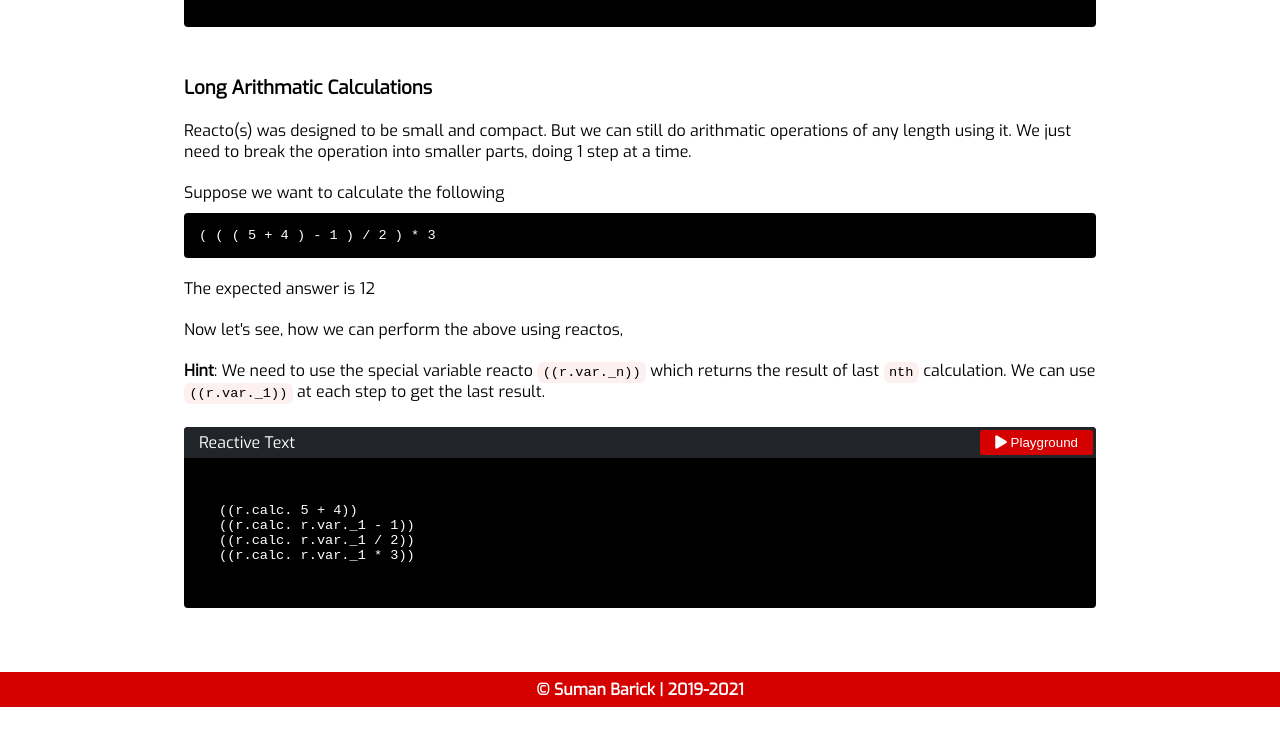
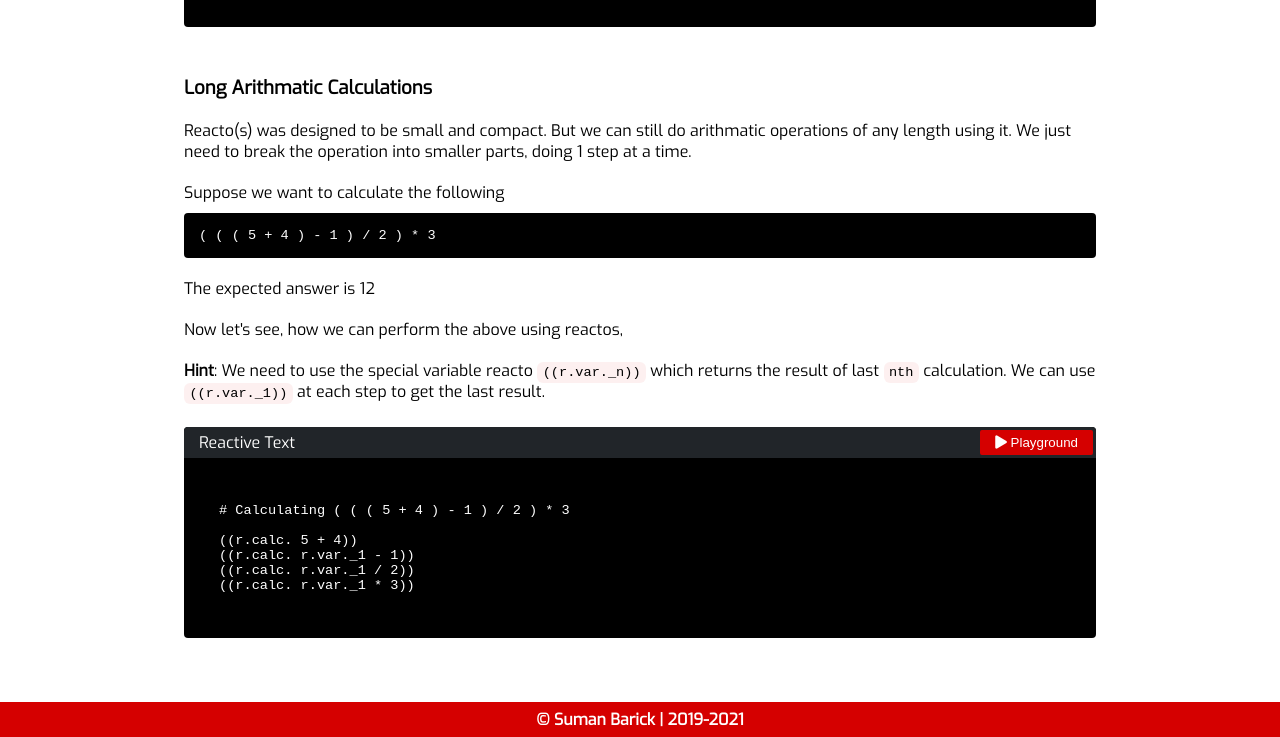
Before and after one commit to reactale/reacto, a Gatsby site in the folder gatsby-src/: page /docs/recipes in a window 1280 px wide. Shown: the part 716-1453 px from the top of the page. Before the commit the page ends 1423 px from the top, so only its background shows below. Built offline with nearby package versions, Linux system fonts and the light colour scheme; Gatsby itself is replaced by a stand-in of ours; some packages are replaced by stand-ins of ours; code samples lack their colours.

Commit message:
minor edit

````diff
--- a/gatsby-src/src/markdown-pages/docs/7.recipes.mdx
+++ b/gatsby-src/src/markdown-pages/docs/7.recipes.mdx
@@ -56,6 +56,8 @@ Now let's see, how we can perform the above using reactos,
 <RTOCodeBlock>
 
 ```
+# Calculating ( ( ( 5 + 4 ) - 1 ) / 2 ) * 3
+
 ((r.calc. 5 + 4))
 ((r.calc. r.var._1 - 1))
 ((r.calc. r.var._1 / 2))
````
